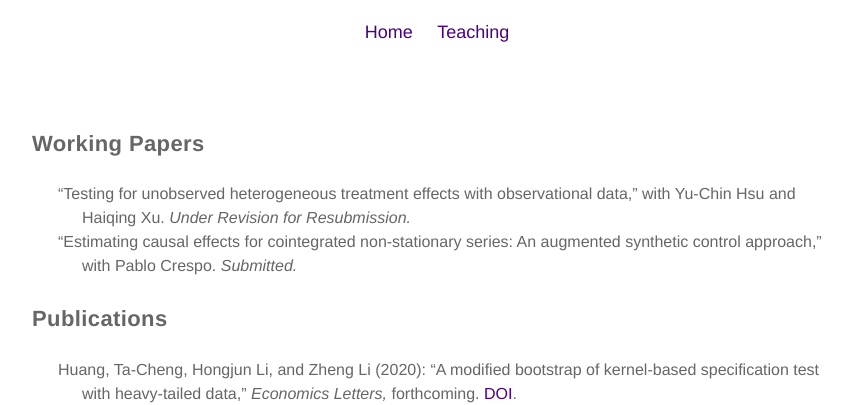
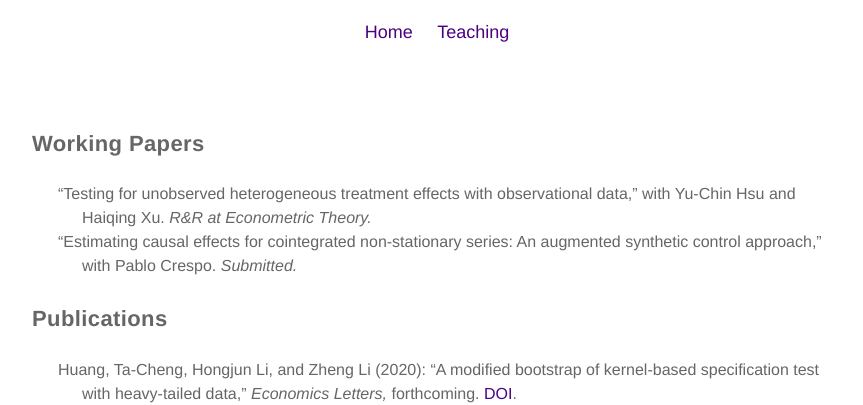
Before and after one commit to tchuang5/tchuang.github.io, a Jekyll site: the page built from research.md, in a window 1280 px wide. Shown: the top 405 px of the page, without its empty margins (203-1066 px from the left). Built offline with Jekyll 4.4.1, drawn with Linux system fonts in a browser that asks for light colours.

Commit message:
Update research.md

```diff
--- a/research.md
+++ b/research.md
@@ -18,7 +18,7 @@ a {text-decoration: none}
 <p class="firstlevel"> Working Papers</p>
 
 <ol style="counter-reset: list 3">
-	<li> &ldquo;Testing for unobserved heterogeneous treatment effects with observational data,&rdquo; with Yu-Chin Hsu and Haiqing Xu. <em>Under Revision for Resubmission.</em> </li>
+	<li> &ldquo;Testing for unobserved heterogeneous treatment effects with observational data,&rdquo; with Yu-Chin Hsu and Haiqing Xu. <em>R&amp;R at Econometric Theory.</em> </li>
 	<li> &ldquo;Estimating causal effects for cointegrated non-stationary series: An augmented synthetic control approach,&rdquo; with Pablo Crespo. <em>Submitted.</em> </li>
 </ol>
 
```
